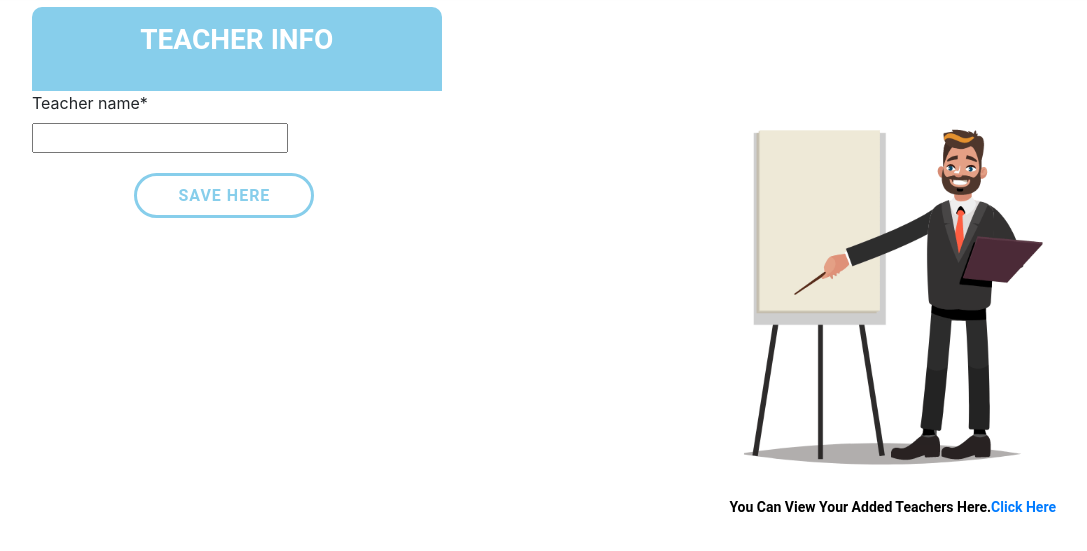
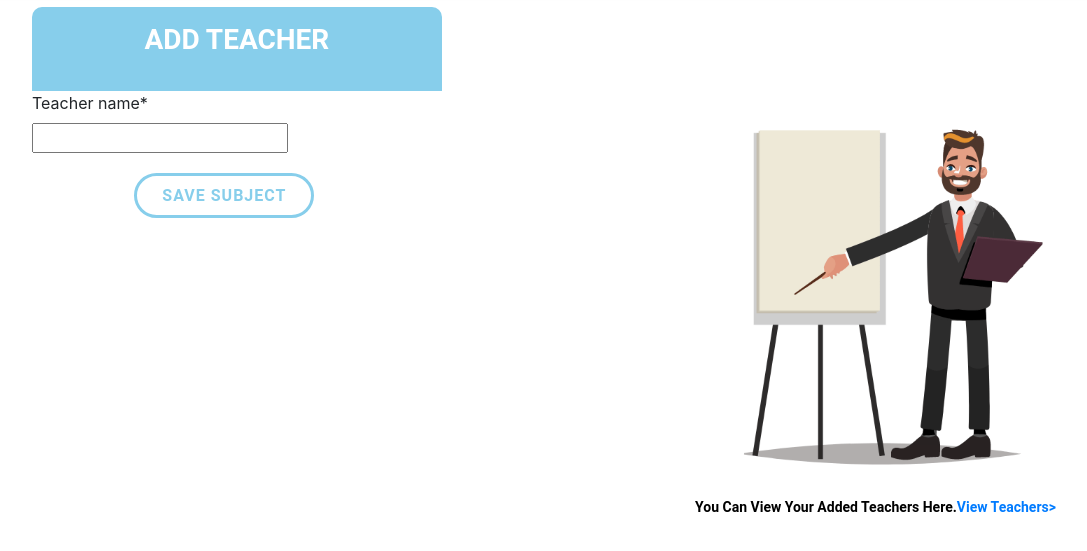
Before and after one commit to ikrame-EL-ARFAOUI/TimeTableCSP, a Django app: page /teacher/add in a window 1280 px wide. Shown: the part 89-640 px from the top of the page, without its empty margins (32-1119 px from the left). Run offline with Django 3.2, Linux system fonts and the light colour scheme; some libraries are stand-ins or nearby versions.

Commit message:
adding design to forms

```diff
--- a/templates/AddTeacher.html
+++ b/templates/AddTeacher.html
@@ -4,30 +4,28 @@
 {% block content %}
 
 
-     <div class="display">
+ <div class="display">
         <div class="box">
             <div class="header">
-                Teacher Info
+                Add Teacher
             </div>
+
             <div class="form">
                 <form method="POST" action="">
                     {% csrf_token %}
-                     {% load crispy_forms_tags %}
+                    {% load crispy_forms_tags %}
                      {{ teacher|crispy }}
-                    <input type="submit" value="Save Here" class="saveButton">
+                    <input type="submit" value="Save Subject" class="saveButton">
                 </form>
             </div>
         </div>
 
             <img class="gif" alt="books" src="{% static 'media/20135-profesor.gif' %}">
-			<div class="margin">
-            <div class="viewtable"><p>You can view your added Teachers here.<a href="{% url 'list-teacher' %}">Click Here</a></p></div>
-			</div>
+            <div class="viewtable"><p>You can view your added Teachers here.<a href="{% url 'list-teacher' %}">View Teachers></p></div>
 
     </div>
 
 
 
 
-
 {% endblock %}
```
Also changed, not shown: templates/AddRoom.html (+8 -4 lines), templates/AddSpeciality.html (+7 -5 lines), templates/UpdateTimetable.html (+8 -4 lines).
